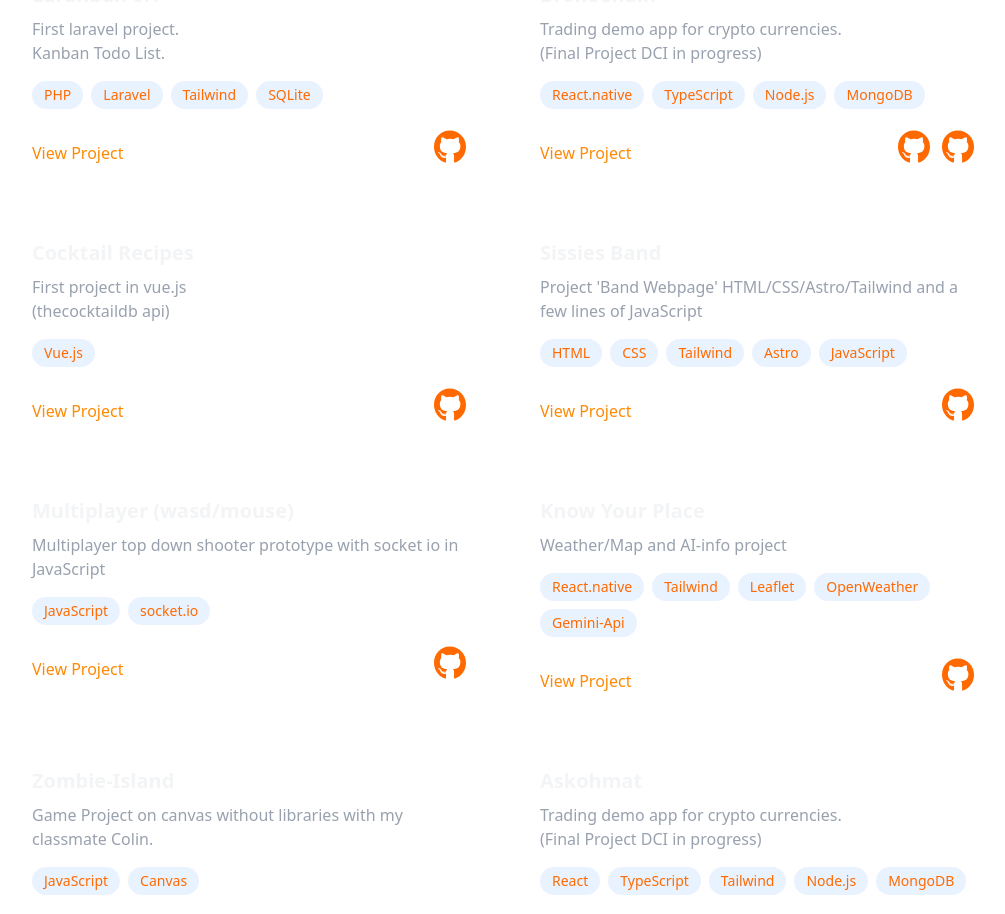
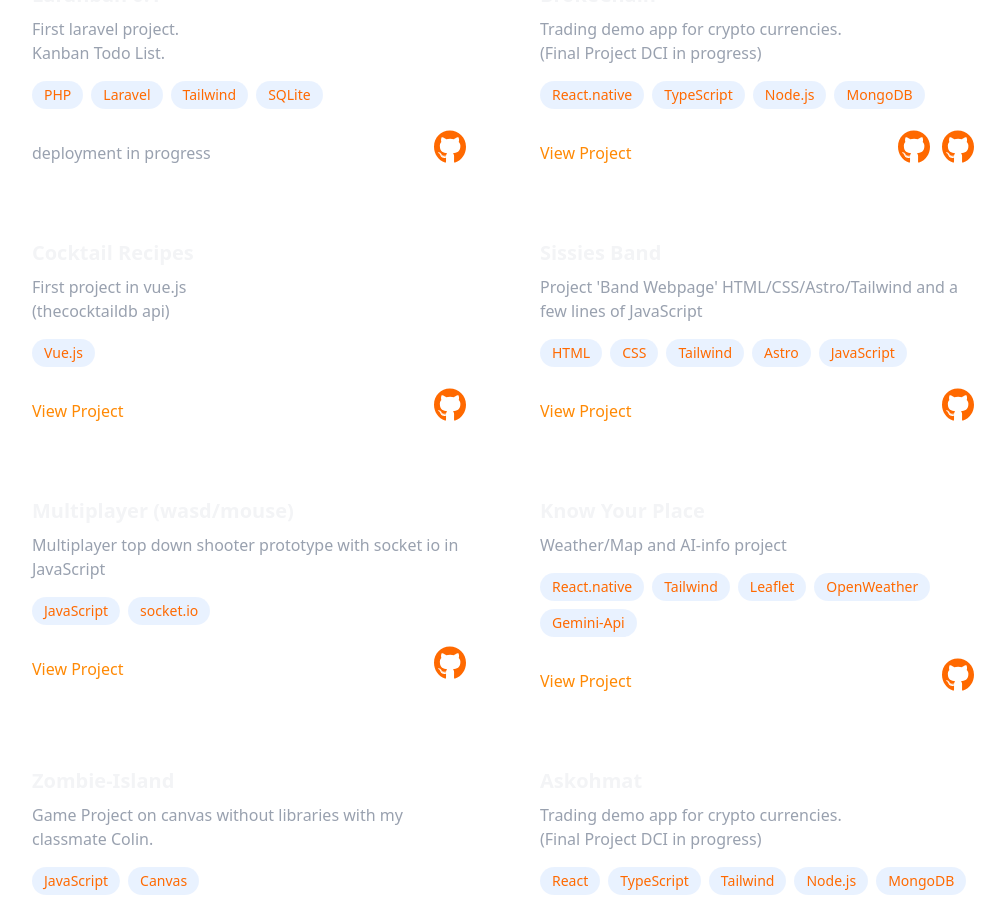
Before and after one commit to jbantin/Portfolio_new, a React (Vite) app: page / in a window 1280 px wide. Shown: the part 2040-2954 px from the top of the page, without its empty margins (137-1142 px from the left). Built offline with nearby package versions, Linux system fonts and the light colour scheme.

Commit message:
Add conditional rendering for project link and update Laranban project link

```diff
--- a/src/components/ProjectCard.jsx
+++ b/src/components/ProjectCard.jsx
@@ -30,6 +30,7 @@ const ProjectCard = (project) => {
         ))}
       </div>
       <div className="flex justify-between items-center">
+        {link ? (
           <a
             href={link}
             target="_blank"
@@ -37,6 +38,9 @@ const ProjectCard = (project) => {
           >
             View Project
           </a>
+        ) : (
+          <span className="text-gray-400 mt-4">deployment in progress</span>
+        )}
         <div className="flex gap-3">
           {gitLink.map((link, index) => (
             <a key={index} href={link} target="_blank">
--- a/src/data/projects.js
+++ b/src/data/projects.js
@@ -3,7 +3,8 @@ export const projects = [
     head: "Laranban 0.1",
     techs: ["PHP", "Laravel", "Tailwind", "SQLite"],
     description: ["First laravel project.", "Kanban Todo List."],
-    link: "https://laravel.jbantin.dev",
+    link: "",
+    // link: "https://laravel.jbantin.dev",
     gitLink: ["https://github.com/jbantin/Filar"],
   },
   {
```
Lines whose indentation alone changed are shown as unchanged.
